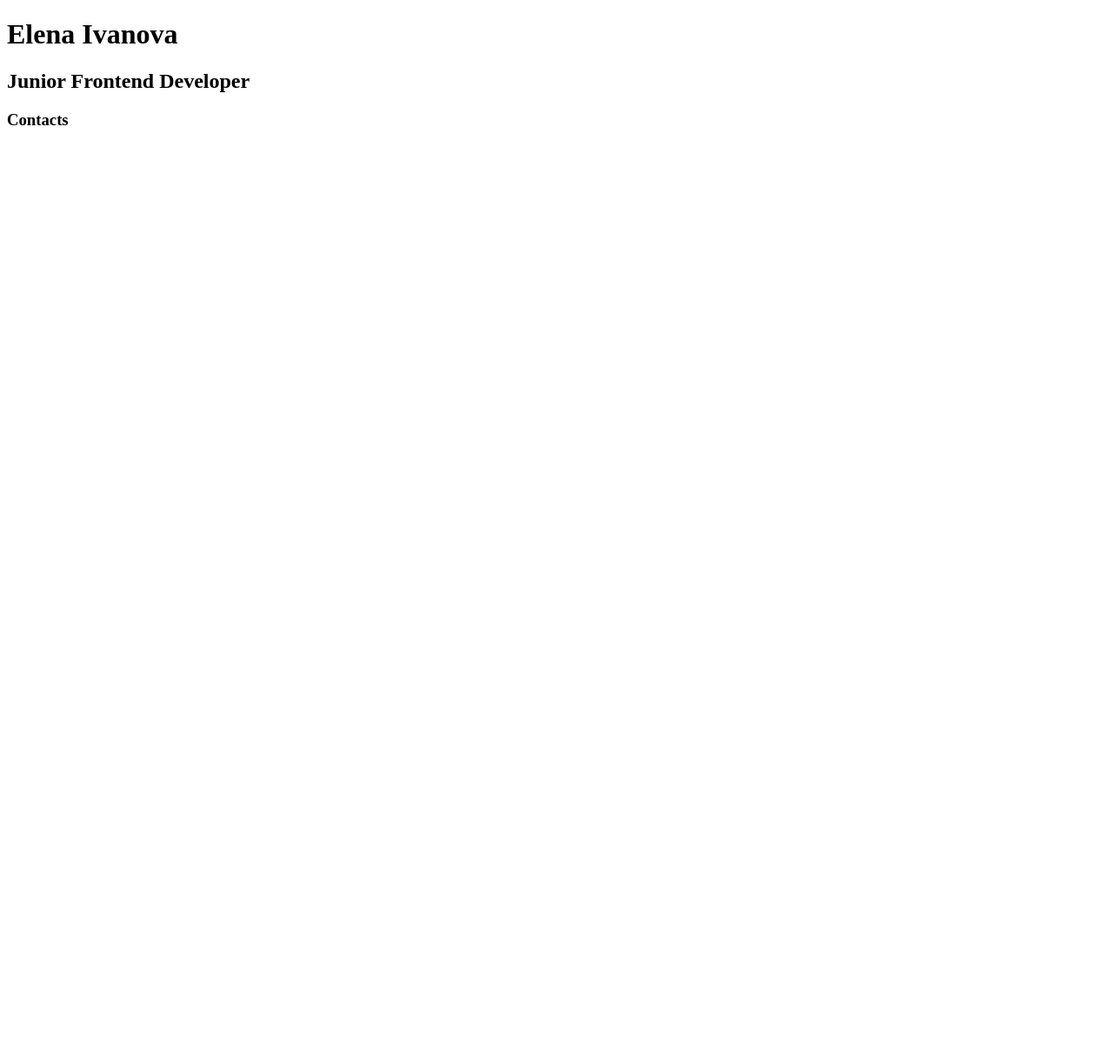
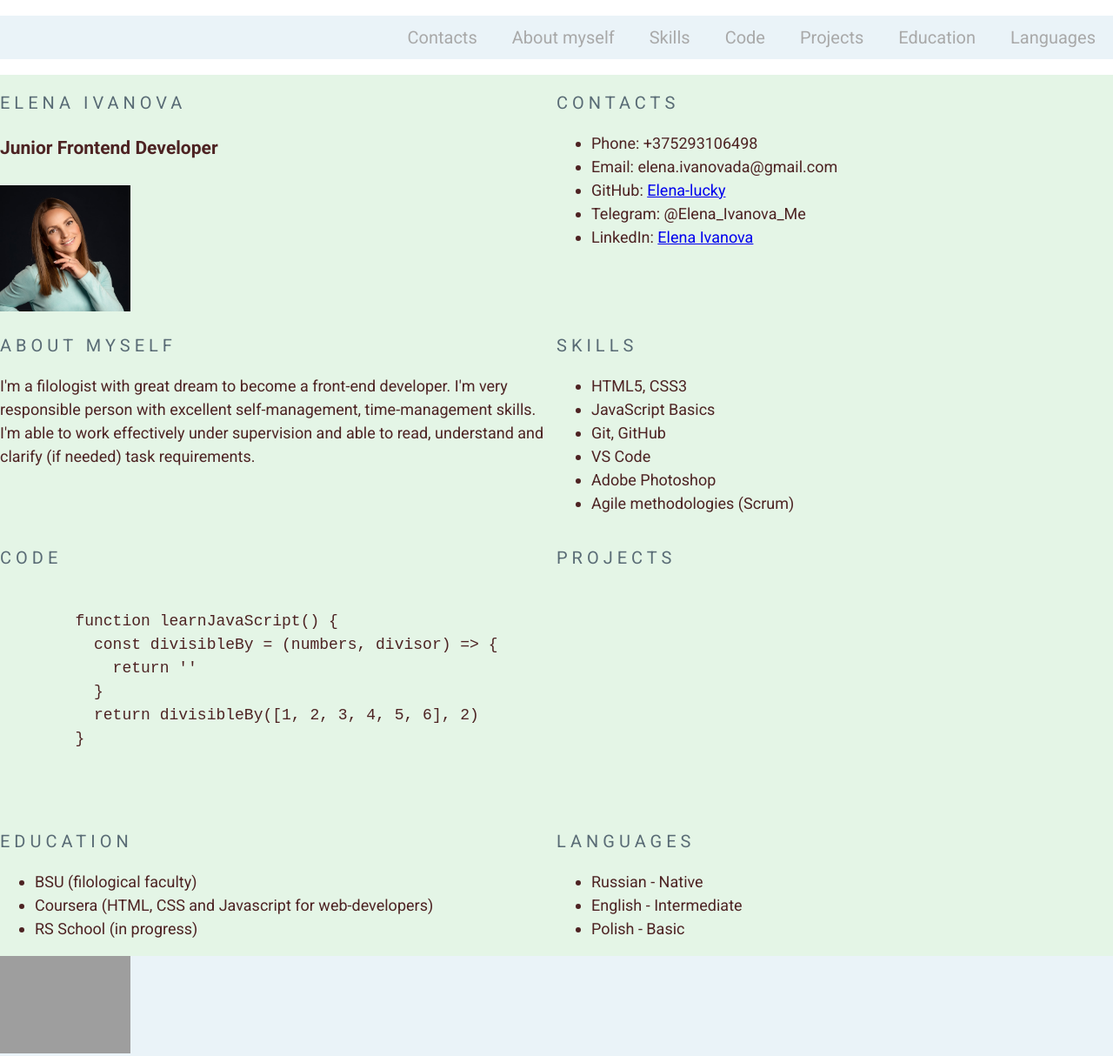
Before and after one commit to Elena-lucky/rsschool-cv, a plain HTML site: page index.html in a window 1280 px wide. Shown: the top 1214 px of the page at 87% size. Before the commit the page ends 800 px from the top, so only its background shows below. Drawn offline with Linux system fonts and the light colour scheme; grey boxes are pictures that could not be loaded.

Commit message:
fix: add information in html css files

```diff
--- a/index.html
+++ b/index.html
@@ -4,10 +4,115 @@
     <meta charset="UTF-8">
     <meta name="viewport" content="width=device-width, initial-scale=1.0">
     <title>CV Elena Ivanova</title>
+    <link rel="stylesheet" href="style.css">
+    <link rel="icon" href="assets/favicon.ico">
+    <link rel="preconnect" href="https://fonts.googleapis.com">
+<link rel="preconnect" href="https://fonts.gstatic.com" crossorigin>
+<link href="https://fonts.googleapis.com/css2?family=Roboto:ital,wght@0,100;0,300;0,400;0,500;0,700;0,900;1,100;1,300;1,400;1,500;1,700;1,900&display=swap" rel="stylesheet">
 </head>
+
 <body>
-    <h1>Elena Ivanova</h1>
-    <h2>Junior Frontend Developer</h2>
-    <h3>Contacts</h3>
+    <header class = "header">
+      <div class="container"></div>
+        <nav class="nav">
+            <ul class="nav-list">
+              <li class="nav-item"><a href="#contacts" class="nav-link">Contacts</a></li>
+              <li class="nav-item"><a href="#about_myself" class="nav-link">About myself</a></li>
+              <li class="nav-item"><a href="#skills" class="nav-link">Skills</a></li>
+              <li class="nav-item"><a href="#code" class="nav-link">Code</a></li>
+              <li class="nav-item"><a href="#projects" class="nav-link">Projects</a></li>
+              <li class="nav-item"><a href="#education" class="nav-link">Education</a></li>
+              <li class="nav-item"><a href="#languages" class="nav-link">Languages</a></li>
+            </ul>
+          </nav>
+    </header>
+
+    <main class = "main">
+      <div class="container main-container">
+        <section class="section" id="profile">
+         <h1 class="section-title">Elena Ivanova</h1>
+         <h3>Junior Frontend Developer</h3>
+         <img src="./assets/img/img.jpg" alt="avatar" width="150" class="leftimg">
+        </section>
+
+     <section class="section" id="contacts">
+      <h2 class="section-title">Contacts</h2>
+      <ul>
+        <li>Phone: +375293106498</li>
+        <li>Email: elena.ivanovada@gmail.com</li>
+        <li>GitHub: <a href="https://github.com/Elena-lucky">Elena-lucky</a></li>
+        <li>Telegram: @Elena_Ivanova_Me</li>
+        <li>LinkedIn: <a href="https://www.linkedin.com/in/%D0%B5%D0%BB%D0%B5%D0%BD%D0%B0-%D0%B8%D0%B2%D0%B0%D0%BD%D0%BE%D0%B2%D0%B0-923648250/?msgControlName=view_message_button&msgConversationId=2-M2YxZTI1NmUtYWQ5Ny00M2U5LWFkZDAtZjAzYmQ4YWI2M2VlXzAxMg%3D%3D&msgOverlay=true">Elena Ivanova</a></li>
+      </ul>
+     </section>
+
+
+     <section class="section" id="about_myself">
+      <h2 class="section-title">About myself</h2>
+      <p>I'm a filologist with great dream to become a front-end developer. I'm very responsible person with excellent self-management, time-management skills. I'm able to work effectively under supervision and able to read, understand and clarify (if needed) task requirements.</p>
+     </section>
+
+
+     <section class="section" id="skills">
+      <h2 class="section-title">Skills</h2>
+      <ul>
+        <li>HTML5, CSS3</li>
+        <li>JavaScript Basics</li>
+        <li>Git, GitHub</li>
+        <li>VS Code</li>
+        <li>Adobe Photoshop</li>
+        <li>Agile methodologies (Scrum)</li>
+      </ul>
+     </section>
+
+
+     <section class="section" id="code">
+      <h2 class="section-title">Code</h2>
+      <pre>
+        <code>
+        function learnJavaScript() {
+          const divisibleBy = (numbers, divisor) => {
+            return ''
+          }
+          return divisibleBy([1, 2, 3, 4, 5, 6], 2)
+        }
+        </code>
+      </pre>
+     </section>
+
+
+     <section class="section" id="projects">
+      <h2 class="section-title">Projects</h2>
+
+     </section>
+
+
+     <section class="section" id="education">
+      <h2 class="section-title">Education</h2>
+      <ul>
+        <li>BSU (filological faculty)</li>
+        <li>Coursera (HTML, CSS and Javascript for web-developers)</li>
+        <li>RS School (in progress)</li>
+      </ul>
+     </section>
+
+
+     <section class="section" id="languages">
+      <h2 class="section-title">Languages</h2>
+      <ul>
+        <li>Russian - Native</li>
+        <li>English - Intermediate</li>
+        <li>Polish - Basic</li>
+      </ul>
+     </section>
+      </div>
+
+    </main>
+    <footer class = "footer">
+      <div class="container">
+        <img src="https://rs.school/images/rs_school_js.svg" alt="logo" width="150px">
+        <p><a href="https://rs.school/js/">The best courses of JS</a></p>
+      </div>
+    </footer>
 </body>
 </html>
--- a/style.css
+++ b/style.css
@@ -1,9 +1,95 @@
-h1 {
-    color: blueviolet;
-    text-align: left;
-    border: 3 px;
+* {
+    box-sizing: border-box;
+  }
+
+body {
+    min-height: 100vh;
+    margin: 0;
+    padding: 0;
+    display: flex;
+    flex-direction: column;
+    justify-content: space-between;
+    font-family: 'Roboto', sans-serif;
+    font-size: 18px;
+    font-weight: 400;
+    line-height: 1.5;
+    color: #4d2323;
 }
-h2 {
-    color: blue;
-    font-style: italic;
+
+.container {
+  max-width: 1440px;
+  margin: 0 auto;
 }
+
+.main-container {
+  text-align: right;
+}
+
+.nav-list {
+    display: flex;
+    justify-content: flex-end;
+    align-items: center;
+    list-style: none;
+    background-color:rgb(234, 243, 248);
+    transition: .3s;
+}
+
+.nav-link {
+    padding: 0 20px;
+    line-height: 50px;
+    color: darkgrey;
+    font-size: 20px;
+    text-decoration: none;
+  }
+
+  .section-item a {
+    color: #829985;
+    text-decoration: none;
+    transition: color 0.5s;
+  }
+  .section-item a:hover {
+    color: #4d2323;
+  }
+
+  html {
+    scroll-behavior: smooth;
+  }
+
+.leftimg {
+  float: left;
+  margin: 7px 7px 7px 0;
+}
+
+#profile {
+  justify-content: center;
+}
+
+.section-title {
+  font-size: 20px;
+  font-weight: 400;
+  text-transform: uppercase;
+  letter-spacing: 5px;
+  color: rgb(89, 107, 117);
+}
+
+.main-container {
+  display: flex;
+  flex-wrap: wrap;
+}
+
+.section {
+  width: 50%;
+  text-align: left;
+  background-color: #e4f5e6;
+  border: white 5px;
+}
+
+@media (max-width: 768px) {
+  .section {
+    width: 100%;
+  }
+}
+
+.footer {
+  background-color: rgb(234, 243, 248);
+}
```
Also changed, not shown: assets/favicon.ico (added), assets/img/img.jpg (added), cv.png (deleted), cv2.png (deleted), img.jpg (deleted).
